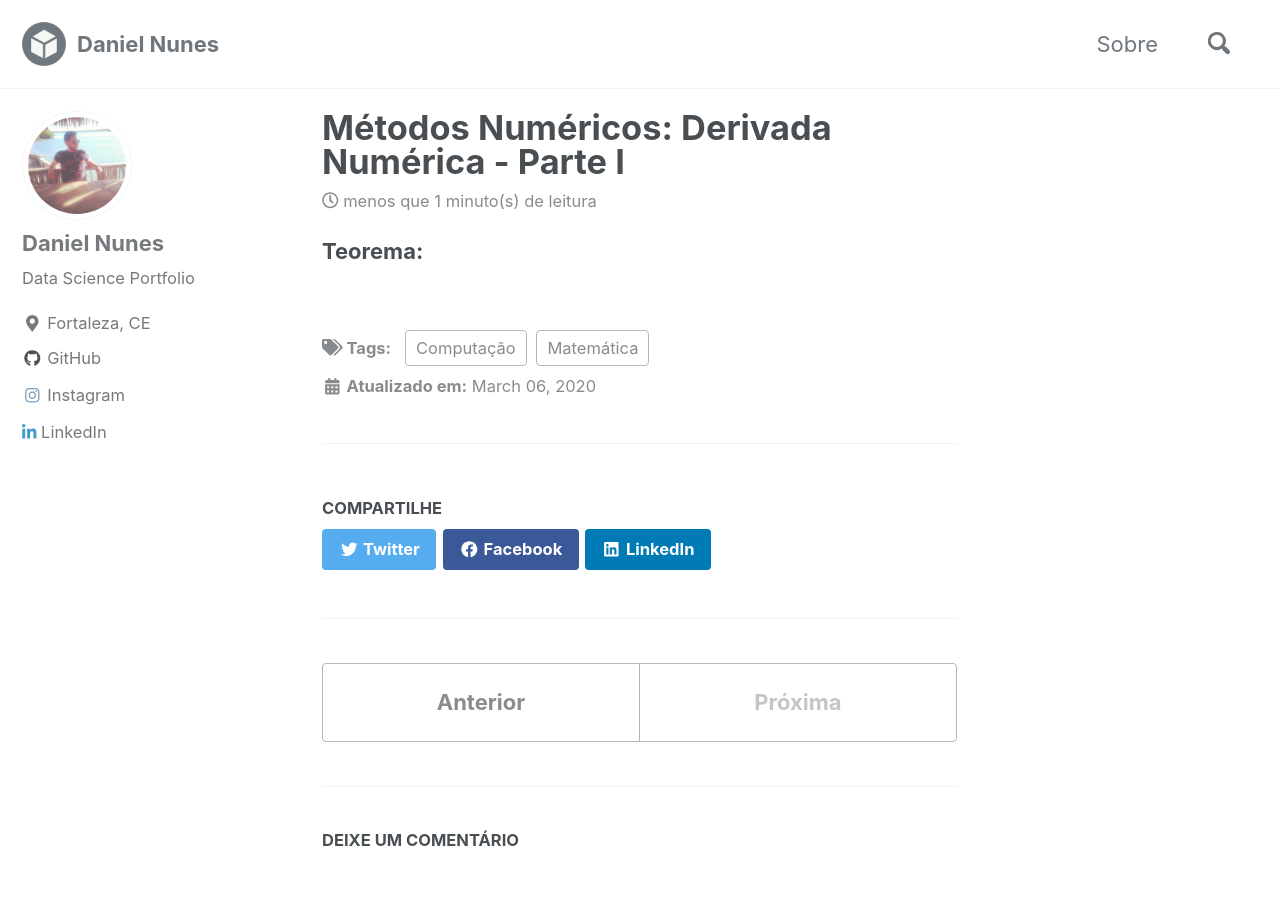
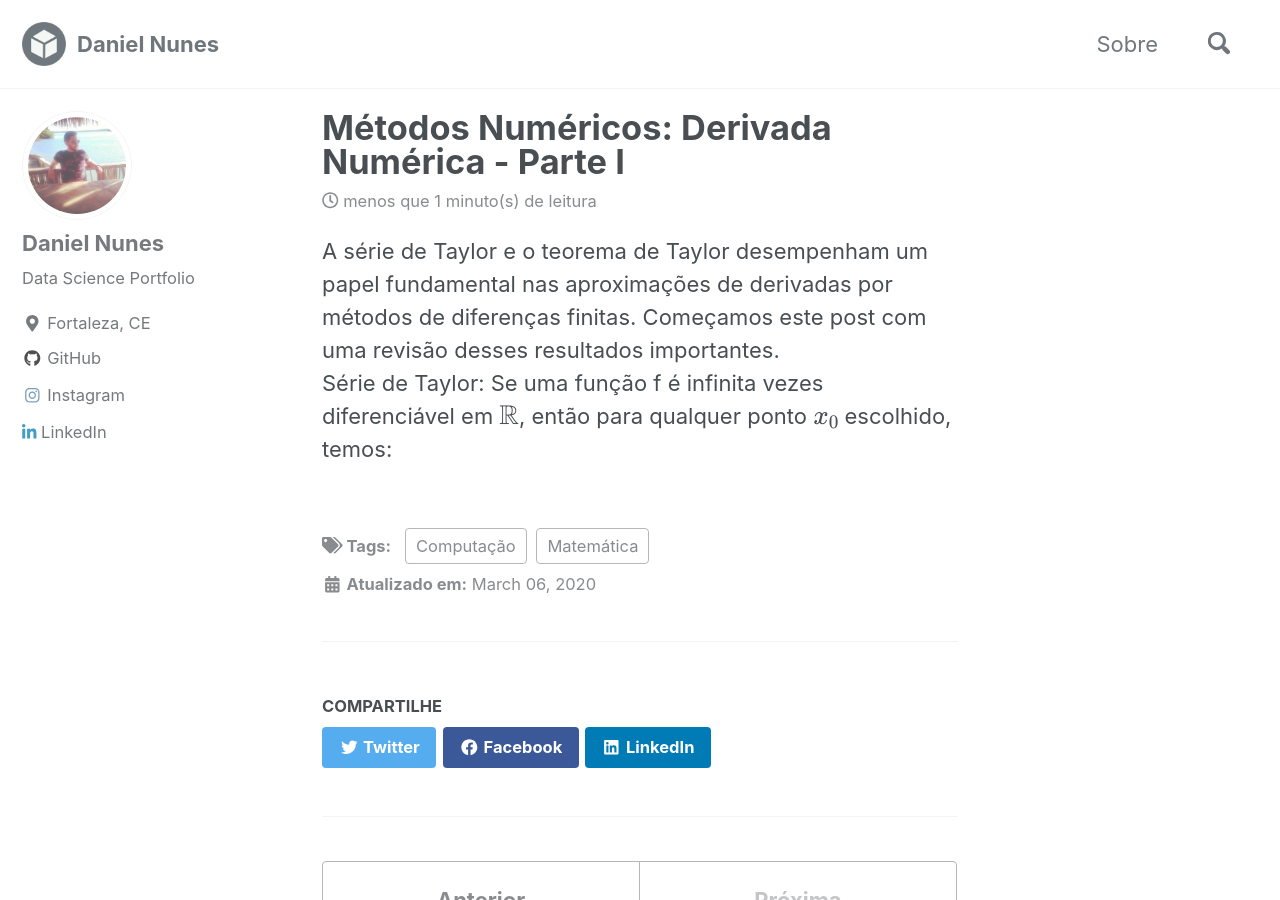
Before and after one commit to danielmnunes/danielmnunes.github.io, a Jekyll site: the page built from _posts/2020-03-06-derivada-numerica-parte1.md, in a window 1280 px wide and 900 px high. Built offline with Jekyll 4.4.1, drawn with Linux system fonts in a browser that asks for light colours; cached includes are drawn as plain includes; nearby versions of some CDN libraries; formulas are drawn with MathJax 3; comment, search, counter and statistics services are not loaded.

Commit message:
Update 2020-03-06-derivada-numerica-parte1.md

```diff
--- a/_posts/2020-03-06-derivada-numerica-parte1.md
+++ b/_posts/2020-03-06-derivada-numerica-parte1.md
@@ -10,4 +10,5 @@ header:
   teaser: "/images/derivada.png"
 ---
 
-**Teorema:**
+A série de Taylor e o teorema de Taylor desempenham um papel fundamental nas aproximações de derivadas por métodos de diferenças finitas. Começamos este post com uma revisão desses resultados importantes.
+Série de Taylor: Se uma função f é infinita vezes diferenciável em $$ \mathbb{R}$$, então para qualquer ponto $$x_{0}$$ escolhido, temos:
```
